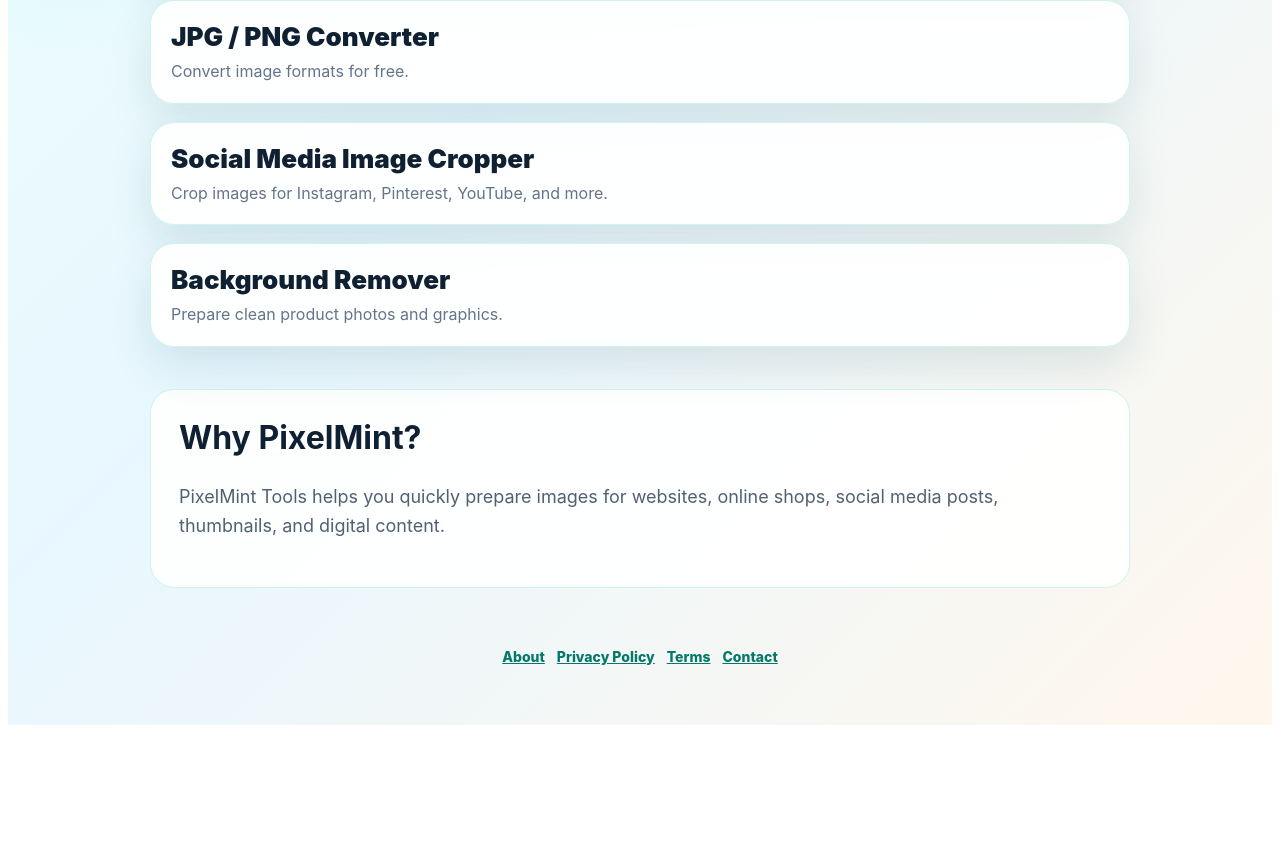
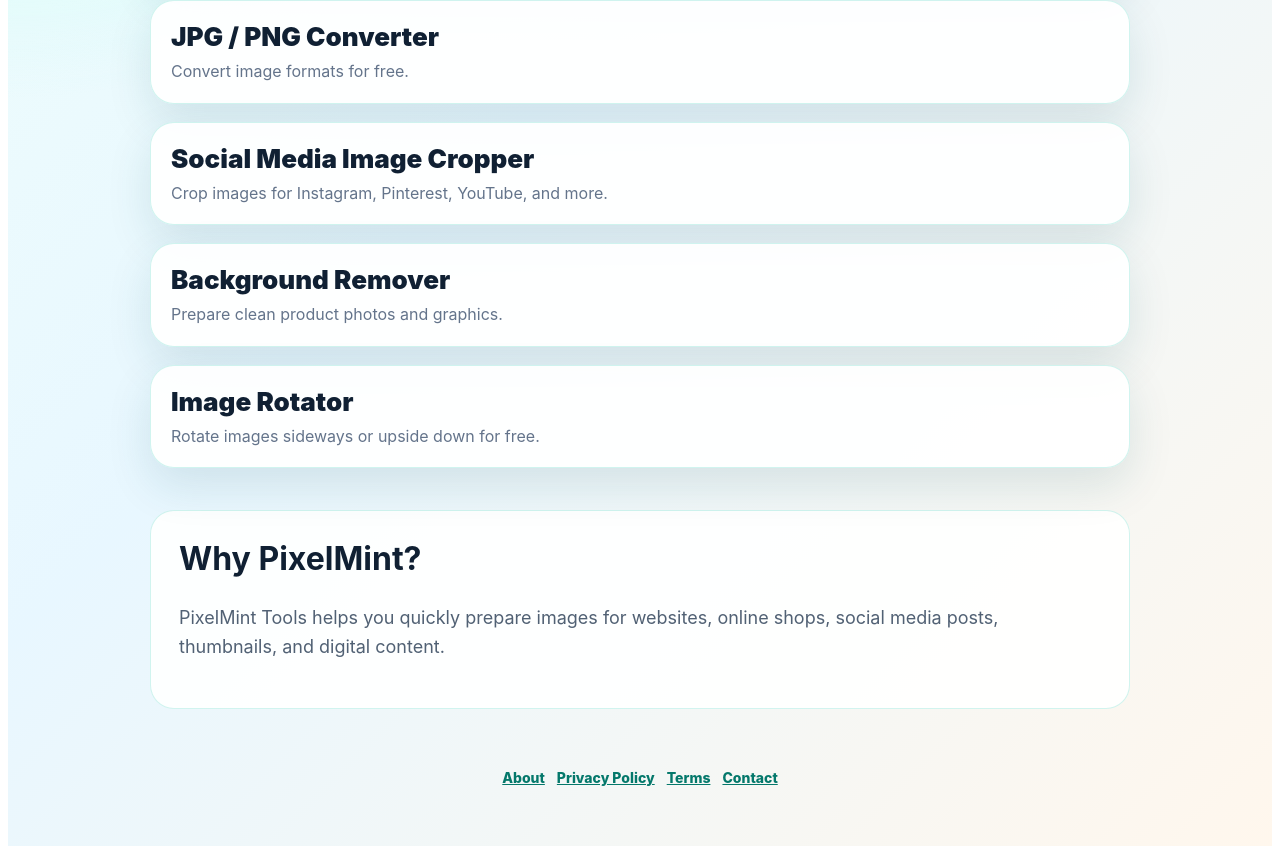
Before and after one commit to gramaziofamily/pixelminttools, a Next.js app: page / in a window 1280 px wide. Shown: the part 573-1427 px from the top of the page. Before the commit the page ends 1306 px from the top, so only its background shows below. Built offline with nearby package versions, Linux system fonts and the light colour scheme.

Commit message:
Add rotator to homepage

```diff
--- a/app/page.js
+++ b/app/page.js
@@ -5,6 +5,7 @@
     ["JPG / PNG Converter", "/convert", "Convert image formats for free."],
     ["Social Media Image Cropper", "/crop", "Crop images for Instagram, Pinterest, YouTube, and more."],
     ["Background Remover", "/background-remover", "Prepare clean product photos and graphics."],
+ ["Image Rotator", "/rotate", "Rotate images sideways or upside down for free."],
   ];
 
   const footerLinks = [
```
